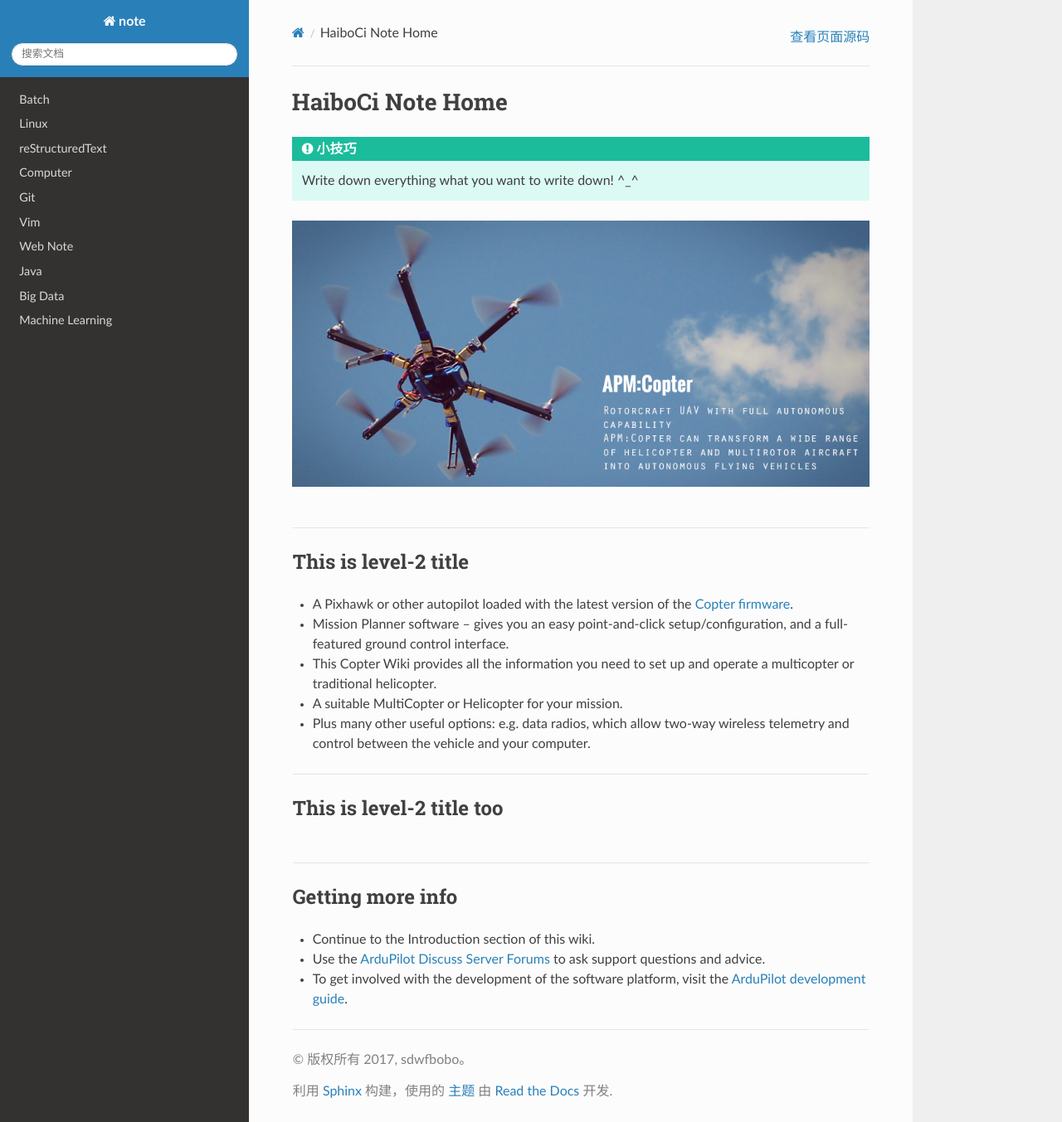
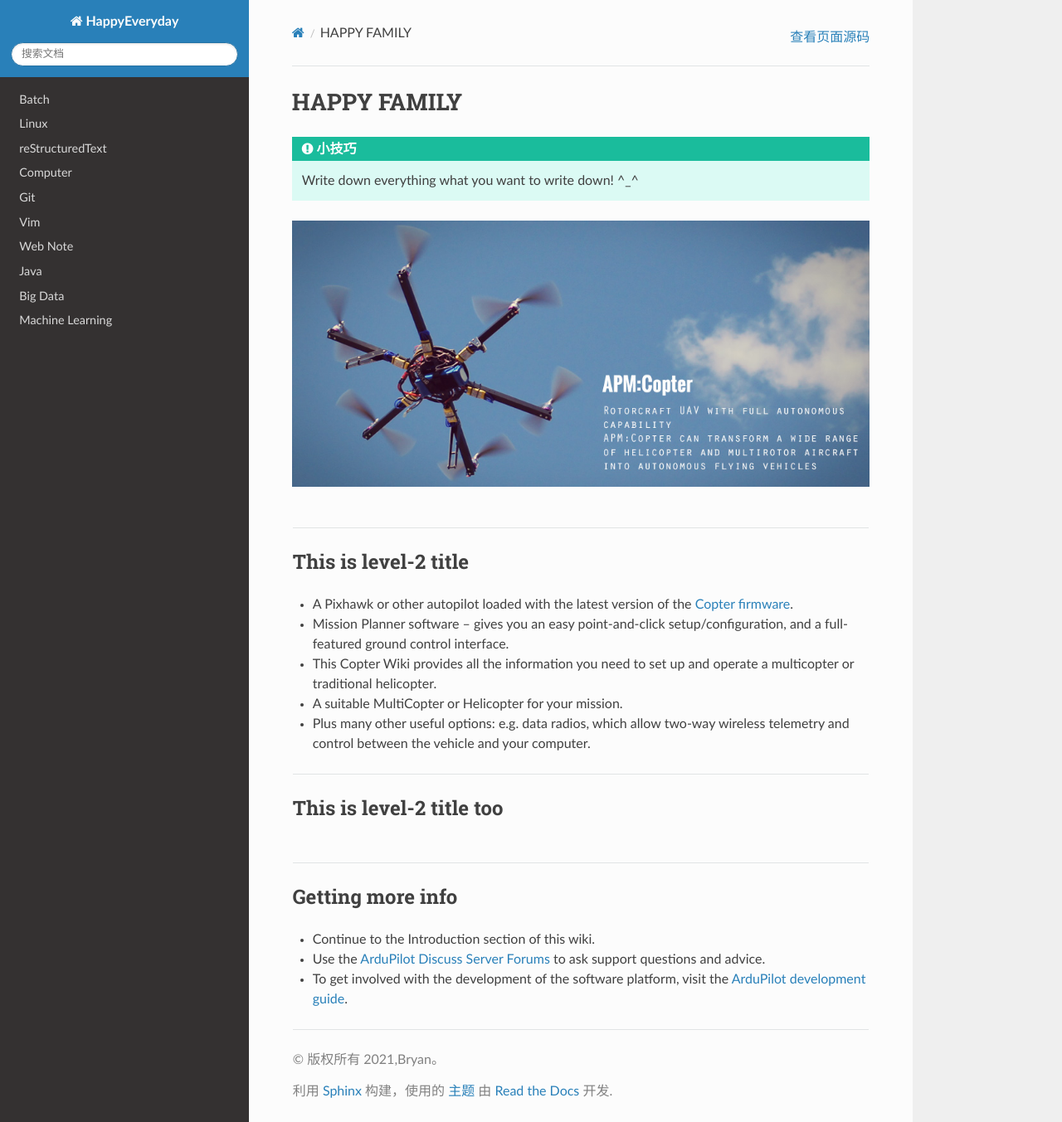
Before and after one commit to BryanSDCN/note, a Sphinx documentation site: the page built from source/index.rst, in a window 1280 px wide and 1353 px high. Shown: the whole window at 83% size. Built offline with Sphinx 7.4.7 and the Read the Docs theme 2.0.0, drawn with Linux system fonts in a browser that asks for light colours; pages that are not in the unit, such as notebooks, are missing from menus.

Commit message:
Change Project Name

```diff
--- a/source/conf.py
+++ b/source/conf.py
@@ -46,9 +46,9 @@
 master_doc = 'index'
 
 # General information about the project.
-project = u'note'
-copyright = u'2017, sdwfbobo'
-author = u'sdwfbobo'
+project = u'HappyEveryday'
+copyright = u'2021,Bryan'
+author = u'Bryan'
 
 # The version info for the project you're documenting, acts as replacement for
 # |version| and |release|, also used in various other places throughout the
--- a/source/index.rst
+++ b/source/index.rst
@@ -1,7 +1,7 @@
 .. _home:
 
 ======================
-HaiboCi Note Home
+HAPPY FAMILY
 ======================
 
 .. tip::
```
